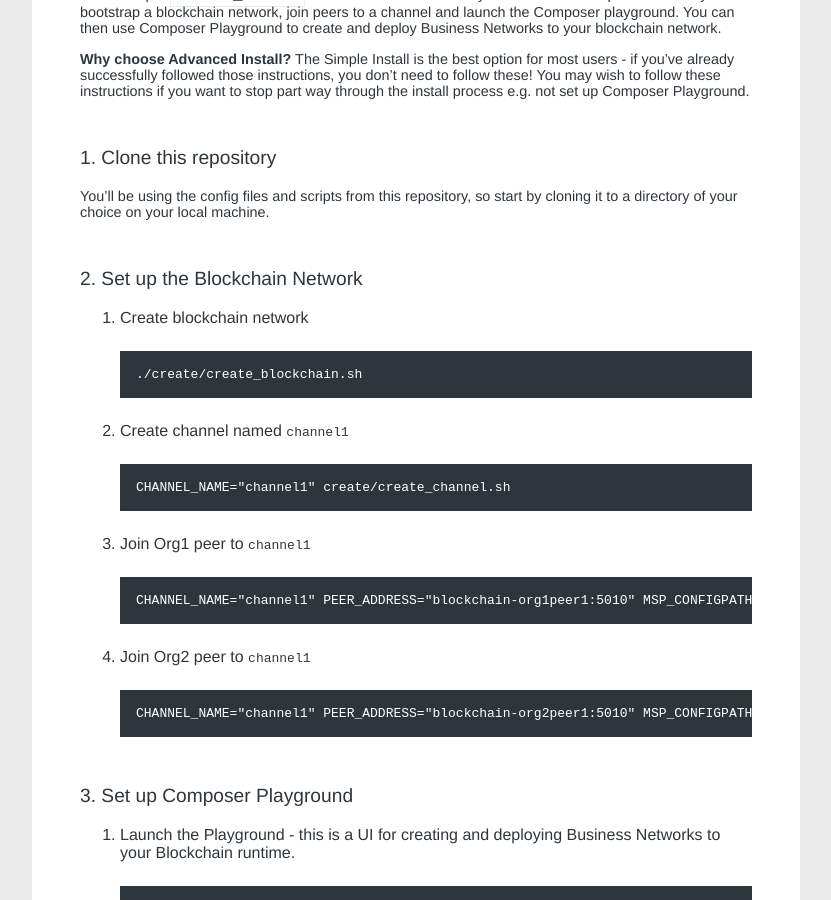
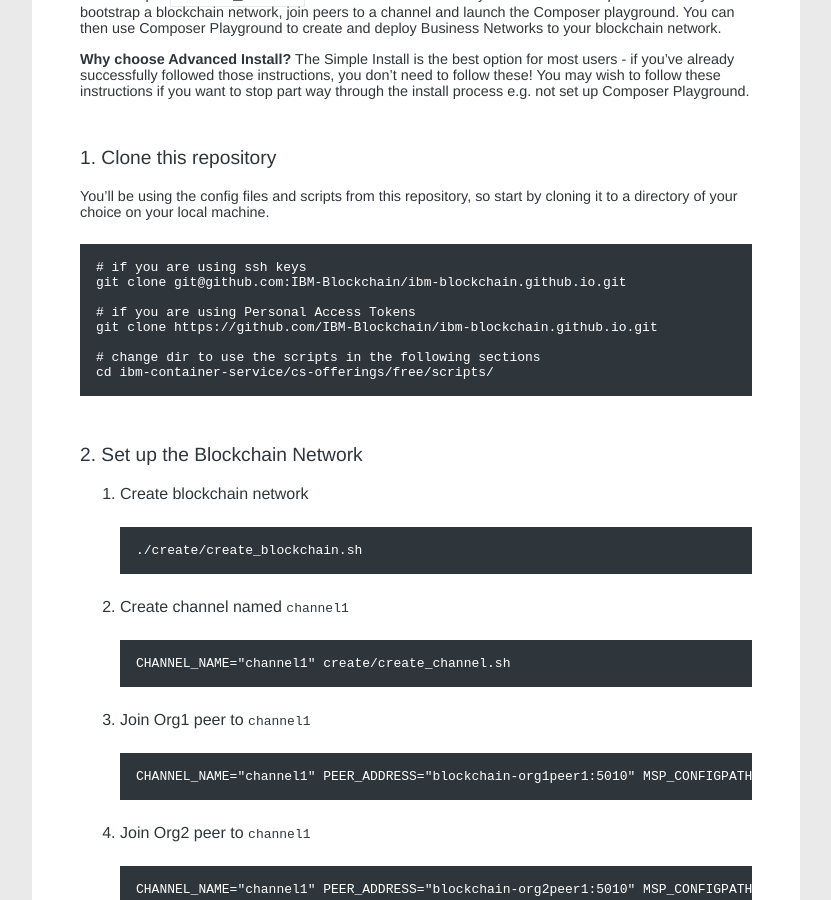
Before and after one commit to IBM-Blockchain-Archive/ibm-blockchain.github.io, a Jekyll site: the page built from _pages/04_Advanced Install.md, in a window 1280 px wide and 900 px high, scrolled down 695 px. Shown: the whole window, without its empty margins (258-1089 px from the left). Built offline with Jekyll 4.4.1, drawn with Linux system fonts in a browser that asks for light colours; some web fonts are replaced.

Commit message:
further git clone instructions

````diff
--- a/_pages/04_Advanced Install.md
+++ b/_pages/04_Advanced Install.md
@@ -20,6 +20,17 @@
 
 ### 1. Clone this repository
 You'll be using the config files and scripts from this repository, so start by cloning it to a directory of your choice on your local machine.
+
+```bash
+# if you are using ssh keys
+git clone git@github.com:IBM-Blockchain/ibm-blockchain.github.io.git
+
+# if you are using Personal Access Tokens
+git clone https://github.com/IBM-Blockchain/ibm-blockchain.github.io.git
+
+# change dir to use the scripts in the following sections
+cd ibm-container-service/cs-offerings/free/scripts/
+```
 
 ### 2. Set up the Blockchain Network
 
````
